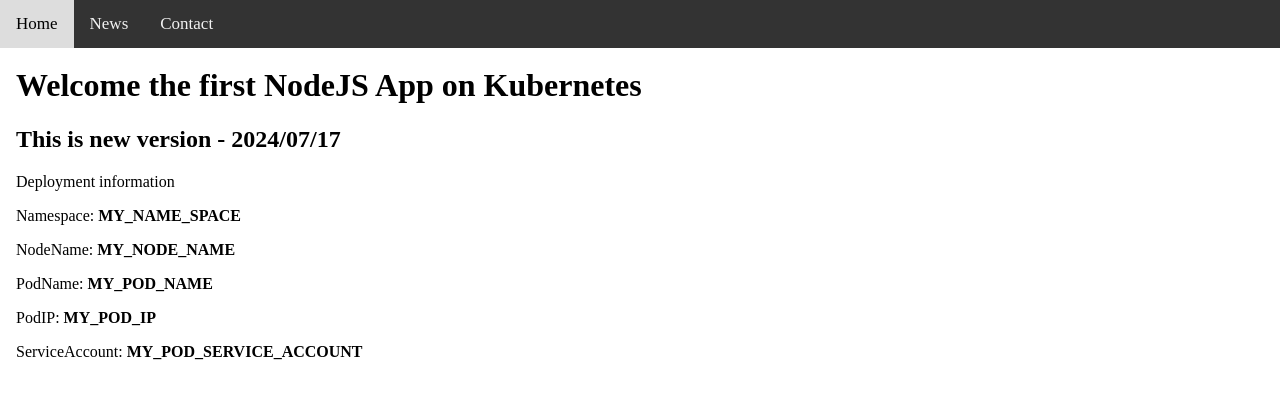
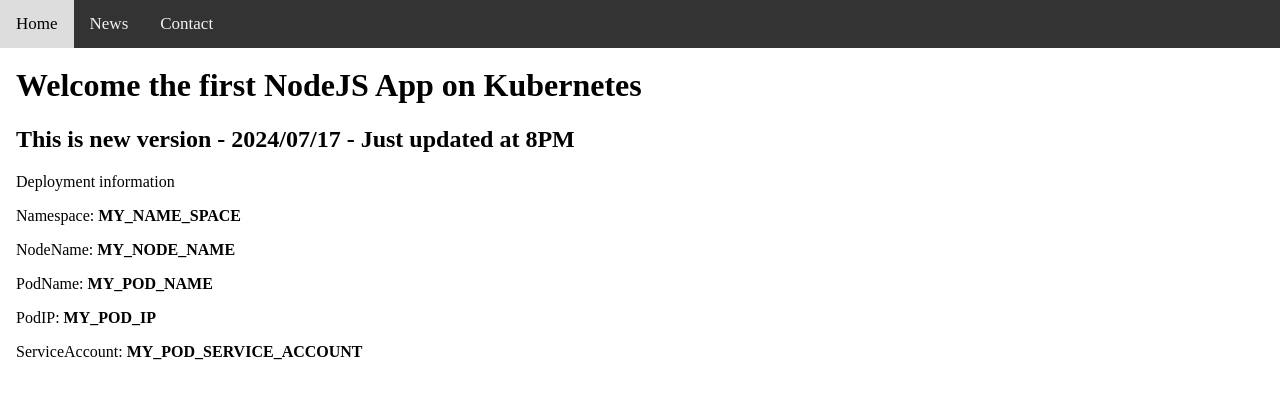
Before and after one commit to rockman88v/myapp-source, a website: page documents/index.html in a window 1280 px wide. Shown: the top 398 px of the page. Drawn offline with Linux system fonts and the light colour scheme.

Commit message:
Update index.html

```diff
--- a/documents/index.html
+++ b/documents/index.html
@@ -50,7 +50,7 @@
 
     <div class="main">
         <h1>Welcome the first NodeJS App on Kubernetes</h1>
-        <h2>This is new version - 2024/07/17</h2>
+        <h2>This is new version - 2024/07/17 - Just updated at 8PM </h2>
 
         <p>Deployment information</p>
         <p>Namespace: <strong>MY_NAME_SPACE</strong></p>
```
